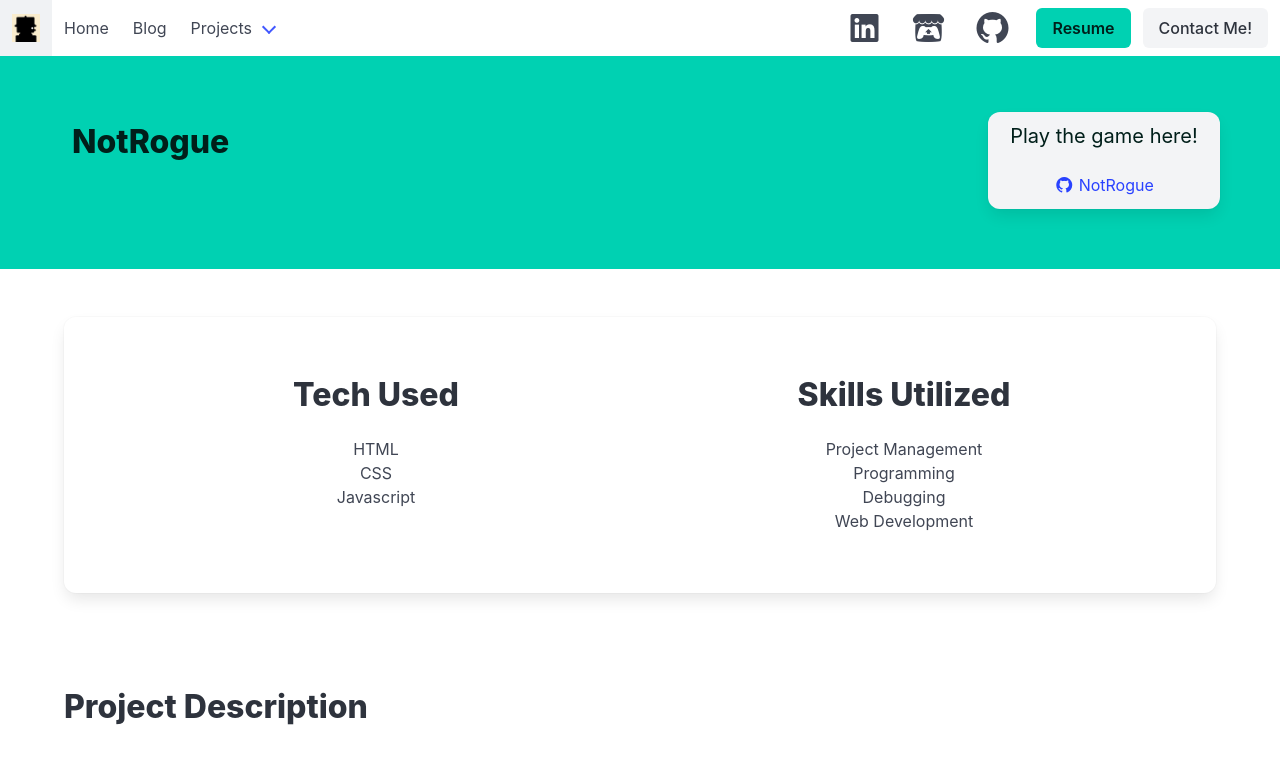
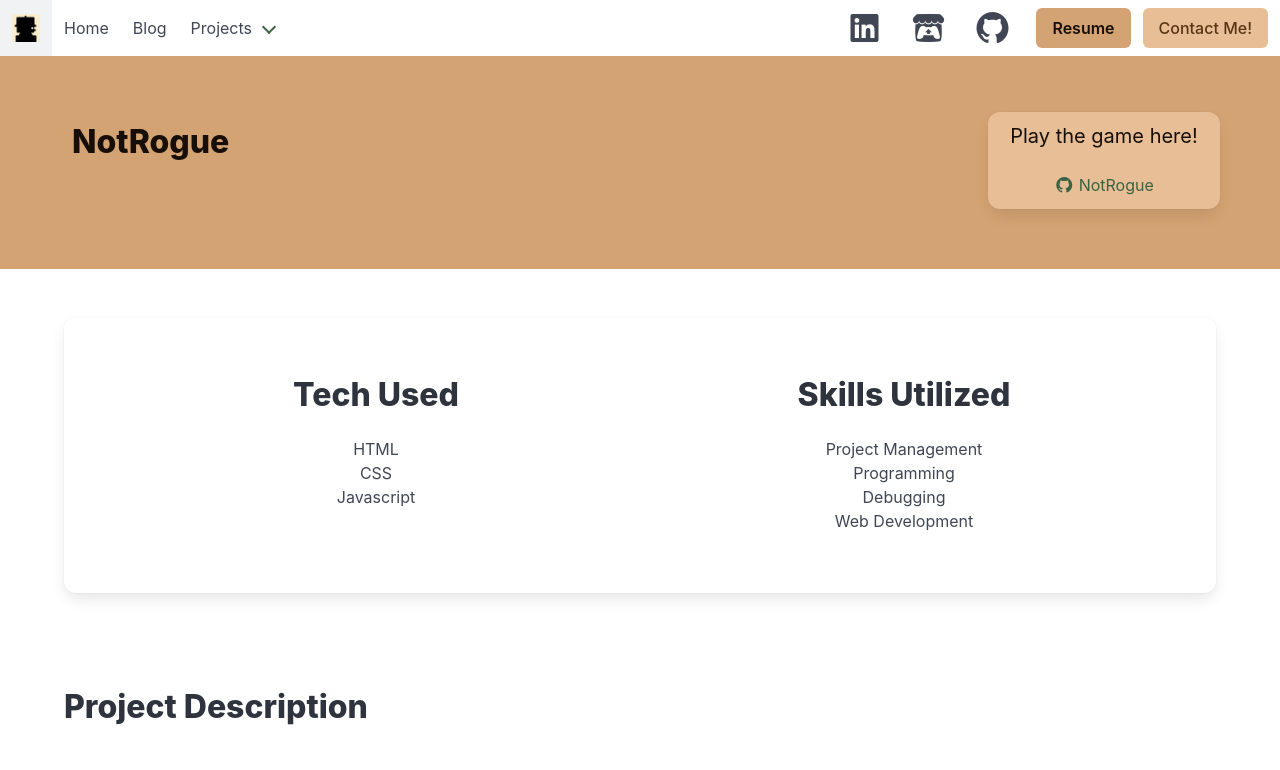
Before and after one commit to ActuallySanta/ActuallySanta.github.io, a plain HTML site: page NEW SITE/Project Pages/NotRogue-Project.html in a window 1280 px wide. Shown: the top 770 px of the page. Drawn offline with nearby package versions, Linux system fonts and the light colour scheme.

Commit message:
Added some unique colors

```diff
--- /dev/null
+++ b/NEW SITE/CSS/styles.css
@@ -0,0 +1,43 @@
+@import url(https://cdn.jsdelivr.net/npm/bulma@1.0.4/css/bulma.min.css);
+
+/*
+ Created with Simple Bulma Theme Color Picker (https://www.mobzystems.com/online/a-simple-bulma-theme-color-picker/).
+ To change: use the JSON below to import your theme there
+
+{ "primary": "#d4a373", "link": "#3b6341", "info": "#209cee", "success": "#23d160", "warning": "#ffdd57", "danger": "#ff3860",
+"light": "#e8be96", "dark": "#79947d", "black": "#435245","white": "#fefae0" }
+
+*/
+
+/* Bulma overrides */
+:root {
+  /* primary: #d4a373 (customized) */
+  --bulma-primary-h: 30deg;
+  --bulma-primary-s: 53%;
+  --bulma-primary-l: 64.1%;
+
+  /* link: #3b6341 (customized) */
+  --bulma-link-h: 129deg;
+  --bulma-link-s: 25.3%;
+  --bulma-link-l: 31%;
+
+  /* light: #e8be96 (customized) */
+  --bulma-light-h: 29deg;
+  --bulma-light-s: 64.1%;
+  --bulma-light-l: 74.9%;
+
+  /* dark: #79947d (customized) */
+  --bulma-dark-h: 129deg;
+  --bulma-dark-s: 11.2%;
+  --bulma-dark-l: 52.7%;
+
+  /* black: #435245 (customized) */
+  --bulma-black-h: 128deg;
+  --bulma-black-s: 10.1%;
+  --bulma-black-l: 29.2%;
+
+  /* white: #fefae0 (customized) */
+  --bulma-white-h: 52deg;
+  --bulma-white-s: 93.8%;
+  --bulma-white-l: 93.7%;
+}
--- a/NEW SITE/Project Pages/NotRogue-Project.html
+++ b/NEW SITE/Project Pages/NotRogue-Project.html
@@ -21,6 +21,8 @@
       crossorigin="anonymous"
       referrerpolicy="no-referrer"
     />
+
+    <link rel="stylesheet" href="../CSS/styles.css" />
 
     <link rel="icon" href="../media/favicon.ico" type="image/x-icon" />
   </head>
@@ -134,7 +136,7 @@
           <a
             href="https://actuallysanta.github.io/NotRogue/"
             target="_blank"
-            class="is-link"
+            class="has-text-link"
             ><i class="fa-brands fa-github"></i> NotRogue</a
           >
         </div>
```
Also changed, not shown: NEW SITE/Project Pages/BloodMoney-Project.html (+2 -2 lines), NEW SITE/Project Pages/DLYH-Project.html (+2 -1 lines), NEW SITE/Project Pages/DungeonRaider-Project.html (+2 -1 lines), NEW SITE/Project Pages/FallenAngel-Project.html (+2 -1 lines), NEW SITE/Project Pages/IceTaxi-Project.html (+2 -1 lines), NEW SITE/Project Pages/TuxedoTim-Project.html (+3 -1 lines), NEW SITE/index.html (+2 -0 lines).
